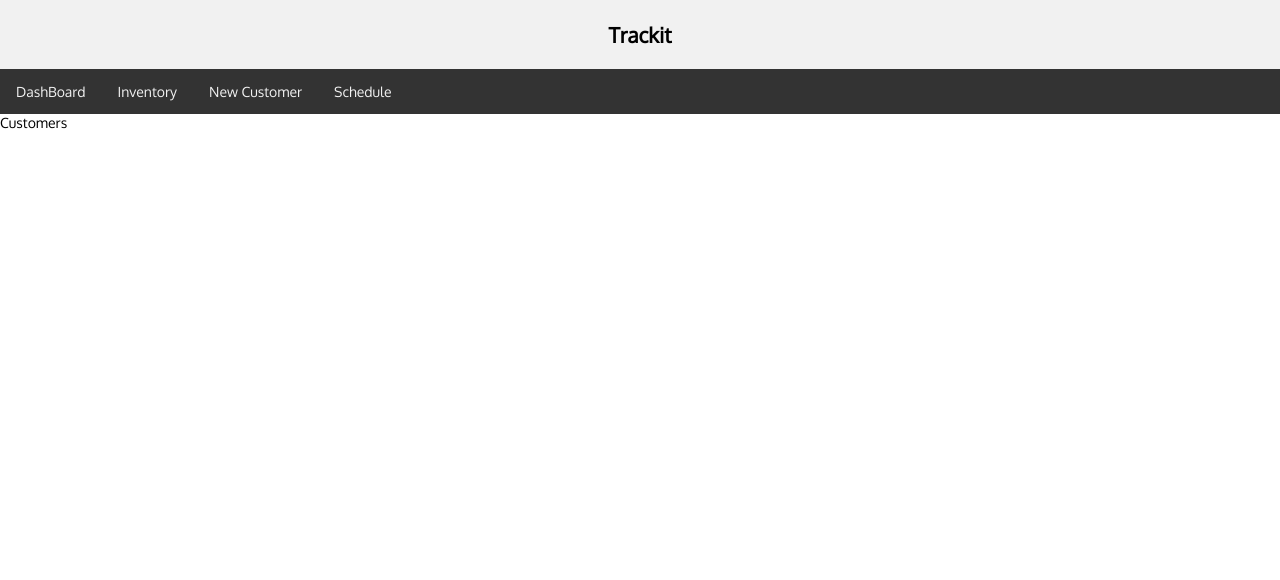
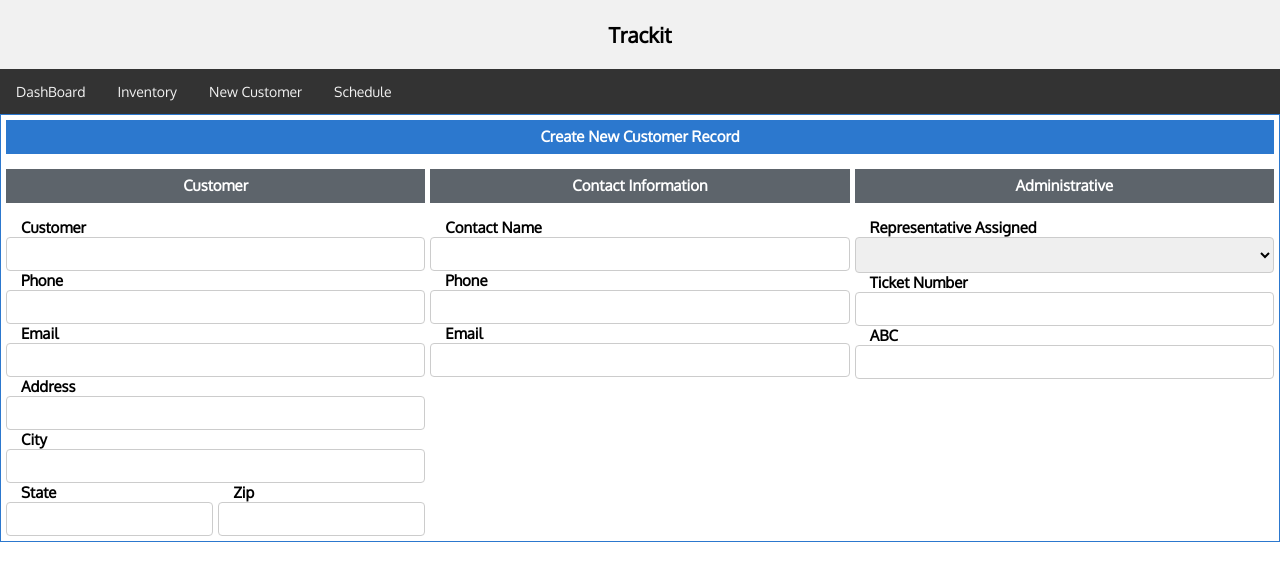
Before and after one commit to dblazek66/trackit-react-app, a React (Vite) app: page /customers in a window 1280 px wide. Shown: the top 580 px of the page. Built offline with nearby package versions, Linux system fonts and the light colour scheme; data requests are answered from the project's data file.

Commit message:
integrated data and navigation

```diff
--- a/data/db.json
+++ b/data/db.json
@@ -152,5 +152,27 @@
       "schedNotes": "",
       "id": "BX68hZD"
     }
+  ],
+  "representatives":[
+    {
+      "name":"Allen Andersen",
+      "title":"CustomerRep",
+      "uid":"aa0001"
+    },
+    {
+      "name":"Bill Brown",
+      "title":"CustomerRep",
+      "uid":"bb0002"
+    },
+    {
+      "name":"Charlie Carlson",
+      "title":"CustomerRep",
+      "uid":"cc0003"
+    },
+    {
+      "name":"Daniel Darby",
+      "title":"CustomerRep",
+      "uid":"dd0004"
+    }
   ]
 }
--- a/src/Customers.jsx
+++ b/src/Customers.jsx
@@ -1,6 +1,79 @@
+import { useEffect, useState } from "react"
+
 export default function Customers(){
+    const [reps,setReps]= useState([])
 
+    useEffect(()=>{
+        fetch('http://localhost:8000/representatives')
+        .then(res =>{
+          return res.json()
+        })
+        .then(data=>{
+            setReps(data)
+            console.log(data)
+        })
+    },[])
     return(
-        <div>Customers</div>
+        <>
+
+        <div className="info-card">
+            <div className="title-main">Create New Customer Record</div>
+            <div className="grid">
+                <div className="col-4">
+                <div className="title-sub">Customer</div>
+                    <label>Customer</label>
+                    <input className="input-control"/>
+                    <label>Phone</label>
+                    <input className="input-control"/>
+                    <label>Email</label>
+                    <input className="input-control"/>
+                    <label>Address</label>
+                    <input className="input-control"/>
+                    <label>City</label>
+                    <input className="input-control"/>
+                    <div className="grid">
+                        <div className="col-6">
+                            <label>State</label>
+                            <input className="input-control"/>
+                        </div>
+                        <div className="col-6">
+                            <label>Zip</label>
+                            <input className="input-control"/>
+                        </div>
+                    </div>
+                </div>
+                <div className="col-4">
+                <div className="title-sub">Contact Information</div>
+                    <label>Contact Name</label>
+                    <input className="input-control"/>
+                    <label>Phone</label>
+                    <input className="input-control"/>
+                    <label>Email</label>
+                    <input className="input-control"/>
+                </div>
+                <div className="col-4">
+                <div className="title-sub">Administrative</div>
+                    <label>Representative Assigned</label>
+                    <select className="input-control">
+                        <option></option>
+                        {reps && reps.length && reps.map((item)=>{
+                            return(
+                                <option key={item.uid} value={item.uid}>{item.name}</option>
+                            )
+
+                        })}
+                    </select>
+
+
+                    <label>Ticket Number</label>
+                    <input className="input-control"/>
+                    <label>ABC</label>
+                    <input className="input-control"/>
+                </div>
+            </div>
+
+        </div>
+        </>
+
     )
 }
--- a/src/Inventory.jsx
+++ b/src/Inventory.jsx
@@ -1,10 +1,19 @@
 import Dialog from "./Dialog"
 import { useState,useEffect } from "react"
-import { Link } from "react-router-dom"
+import { Link, useNavigate } from "react-router-dom"
 
 export default function Inventory() {
+  const navigate = useNavigate();
+  const [customers,setCustomers] = useState(null);
 
-  const [customers,setCustomers] = useState(null);
+
+  const handleEdit = (id)=>{
+    navigate(`/info/${id}`)
+  }
+
+  const handleStatus = (id)=>{
+    navigate(`/customers/${id}`)
+  }
 
   useEffect(()=>{
     fetch('http://localhost:8000/customers')
@@ -28,6 +37,7 @@ export default function Inventory() {
             <th>Phone</th>
             <th>Email</th>
             <th>Last Contact</th>
+            <th></th>
           </tr>
         </thead>
         <tbody>
@@ -47,6 +57,11 @@ export default function Inventory() {
                   <td>{item.ContactInfo || item.Phone}</td>
                   <td>{item.Email}</td>
                   <td>{item.LastContacted || "-"}</td>
+                  <td>
+
+                    <button className="btn-sm btn-blue" onClick={()=>handleEdit(item.id)}>edit</button>
+                    <button className="btn-sm btn-red" onClick={()=>handleStatus(item.id)}>status</button>
+                  </td>
                 </tr>
               );
             })}
--- a/src/StatusHistory.jsx
+++ b/src/StatusHistory.jsx
@@ -23,7 +23,7 @@ export default function StatusHistory({id, refresh}){
         <div className="title-main">Status History</div>
         {statHist && statHist.length && statHist.map((item)=>{
             return(
-                    <div className="grid">
+                    <div className="grid" key={item.id}>
                         <div className="col-3"> {item.statusDate} </div>
                         <div className="col-3"> {item.Status} </div>
                         <div className="col-6"> {item.statusNotes}</div>
--- a/src/styles.css
+++ b/src/styles.css
@@ -131,6 +131,32 @@
     padding: 8px;
     border-radius: 3px;
   }
+  .btn-sm{
+    border: none;
+    text-align: center;
+    text-decoration: none;
+    display: inline-block;
+    padding: 2px 5px;
+    border-radius: 3px;
+    margin-left: 2px;
+    margin-right: 2px;
+    min-width: 2em;
+  }
+  .btn-blue{
+    background-color: #2c78ce;
+    color: #fff;
+  }
+  .btn-blue:hover{
+    background-color: #0e2e55;
+  }
+  .btn-red{
+    background-color: #ca0505;
+    color: #fff;
+  }
+  .btn-red:hover{
+    background-color: #810b0b;
+  }
+
   .btn:hover{
     background-color: #617791;
   }
@@ -153,10 +179,10 @@
   /*  Grid display*/
 
   .grid {
-    margin: 1em;
+
     display: grid;
     grid-template-columns: repeat(12, 1fr);
-    grid-gap: 2px;
+    grid-gap: 5px;
     counter-reset: div;
   }
 
@@ -174,6 +200,9 @@
   }
   .col-3 {
     grid-column: auto/span 3;
+  }
+  .col-4 {
+    grid-column: auto/span 4;
   }
     .col-6 {
     grid-column: auto/span 6;
@@ -203,8 +232,9 @@
     border: #2c78ce 1px solid;
     padding:5px;
     font-size: 15px;
-    height: 50vh;
+    min-height: 400px;
   }
+
 
   .title{
     text-align: center;
@@ -213,8 +243,17 @@
     margin-bottom: 1em;
     margin-top: 1em;
   }
+
   .title-main{
     background-color: #2c78ce;
+    text-align: center;
+    font-weight: bold;
+    color: #fff;
+    padding: .5em;
+    margin-bottom: 1em;
+  }
+  .title-sub{
+    background-color: #5d646b;
     text-align: center;
     font-weight: bold;
     color: #fff;
```
